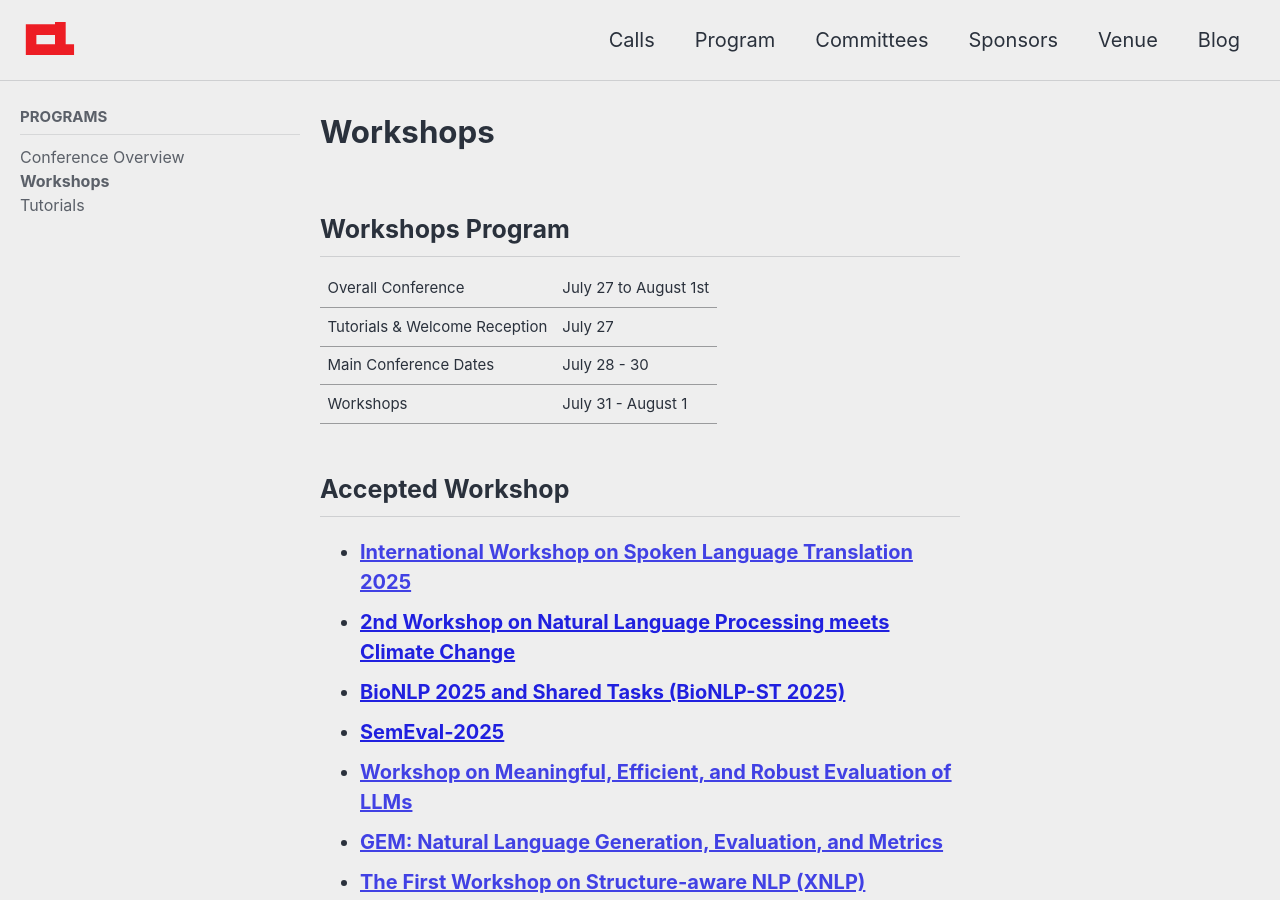
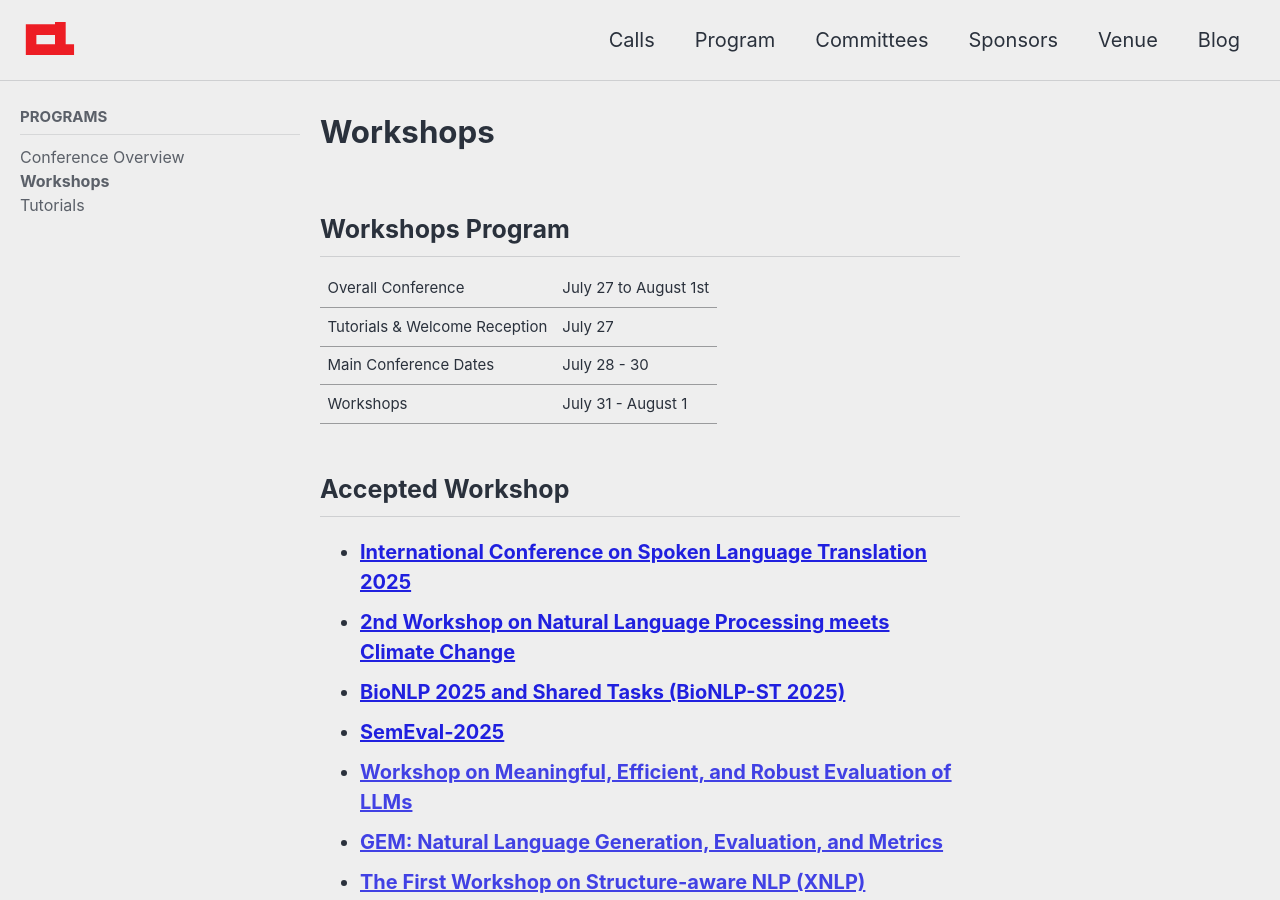
Before and after one commit to acl-org/acl-2025, a Jekyll site: the page built from _pages/program/workshops.md, in a window 1280 px wide and 900 px high. Built offline with Jekyll 4.4.1, drawn with Linux system fonts in a browser that asks for light colours; cached includes are drawn as plain includes; nearby versions of some CDN libraries; part of the change alters nothing that is shown.

Commit message:
update workshop information

```diff
--- a/_pages/program/workshops.md
+++ b/_pages/program/workshops.md
@@ -16,7 +16,7 @@ Workshops | July 31 - August 1 |
 
 ## Accepted Workshop
 
-- [**International Workshop on Spoken Language Translation 2025**]()
+- [**International Conference on Spoken Language Translation 2025**](https://iwslt.org/)
 - [**2nd Workshop on Natural Language Processing meets Climate Change**](https://nlp4climate.github.io/)
 - [**BioNLP 2025 and Shared Tasks (BioNLP-ST 2025)**](https://aclweb.org/aclwiki/BioNLP_Workshop)
 - [**SemEval-2025**](https://semeval.github.io/SemEval2025/)
@@ -37,12 +37,12 @@ Workshops | July 31 - August 1 |
 - [**The 19th Linguistic Annotation Workshop (LAW XIX)**](https://sigann.github.io/LAW-XIX-2025)
 - [**6th AfricaNLP Workshop: Multilingual and Multicultural-aware LLMs**]()
 - [**The 7th Workshop on Research in Computational Linguistic Typology and Multilingual NLP (SIGTYP)**]()
-- [**Field Matters. The Fourth Workshop on NLP Applications to Field Linguistics**](")
+- [**Field Matters. The Fourth Workshop on NLP Applications to Field Linguistics**]()
 - [**The 4th Table Representation Learning Workshop at ACL 2025**](https://table-representation-learning.github.io/ACL2025/)
 - [**The 9th Workshop on Online Abuse and Harms (WOAH 2025)**]()
 - [**The 4th Workshop on NLP for Positive Impact**](https://sites.google.com/view/nlp4positiveimpact)
 - [**REALM: First Workshop for Research on Agent Language Models**](https://realm-workshop.github.io)
 - [**WikiNLP: Advancing Natural Language Processing for Wikipedia**](https://meta.wikimedia.org/wiki/NLP_for_Wikipedia_(ACL_2025))
 - [**The First Workshop on Large Language Model Memorization (L2M2)**](https://sites.google.com/view/memorization-workshop)
-- [**The Third Workshop on Social Influence in Conversations (SICon 2025)**]()
+- [**The Third Workshop on Social Influence in Conversations (SICon 2025)**](https://sites.google.com/view/sicon2025/home)
 - [**SDP 2025: The 5th Workshop on Scholarly Document Processing**](https://sdproc.org/2025/)
```
